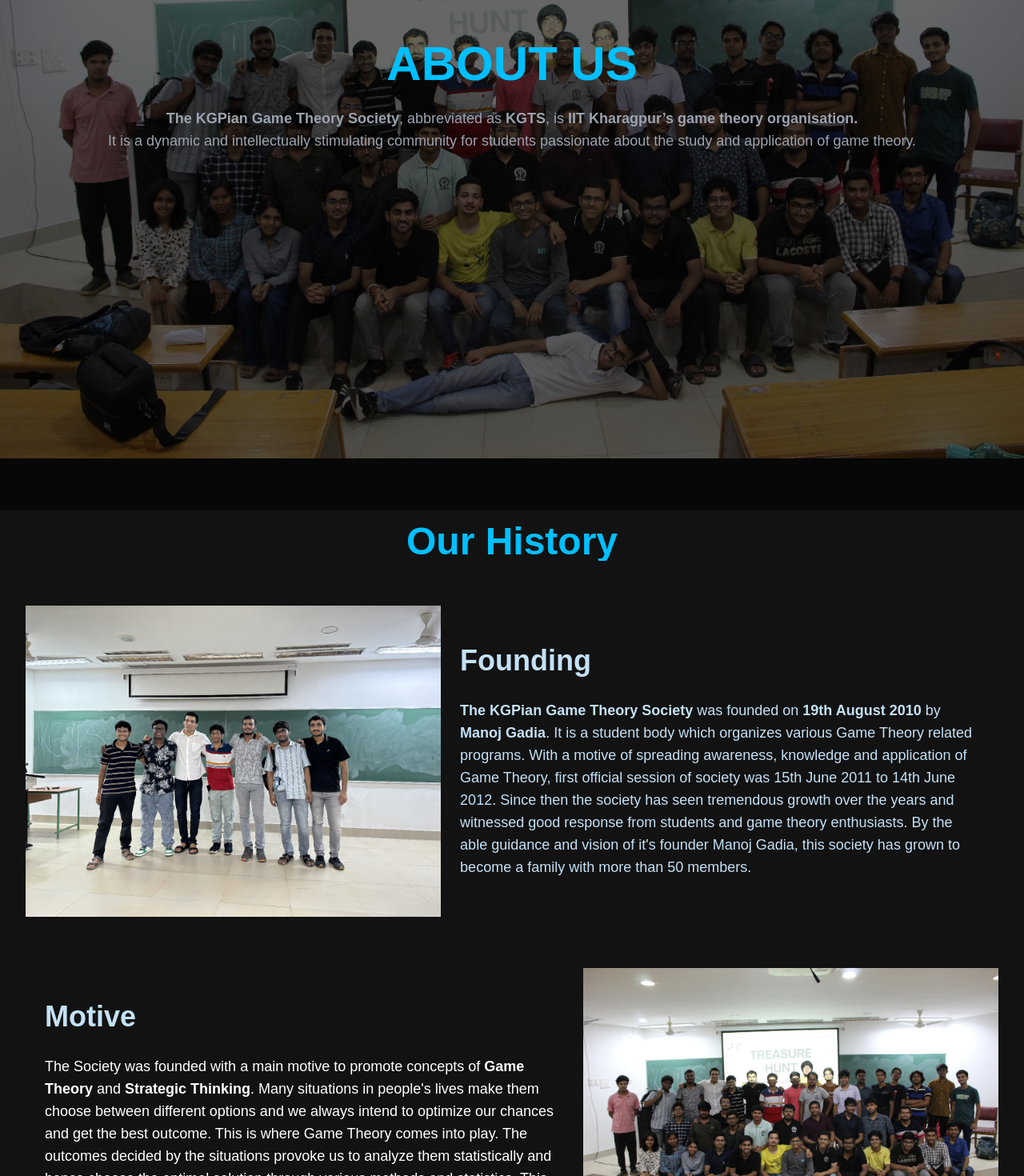
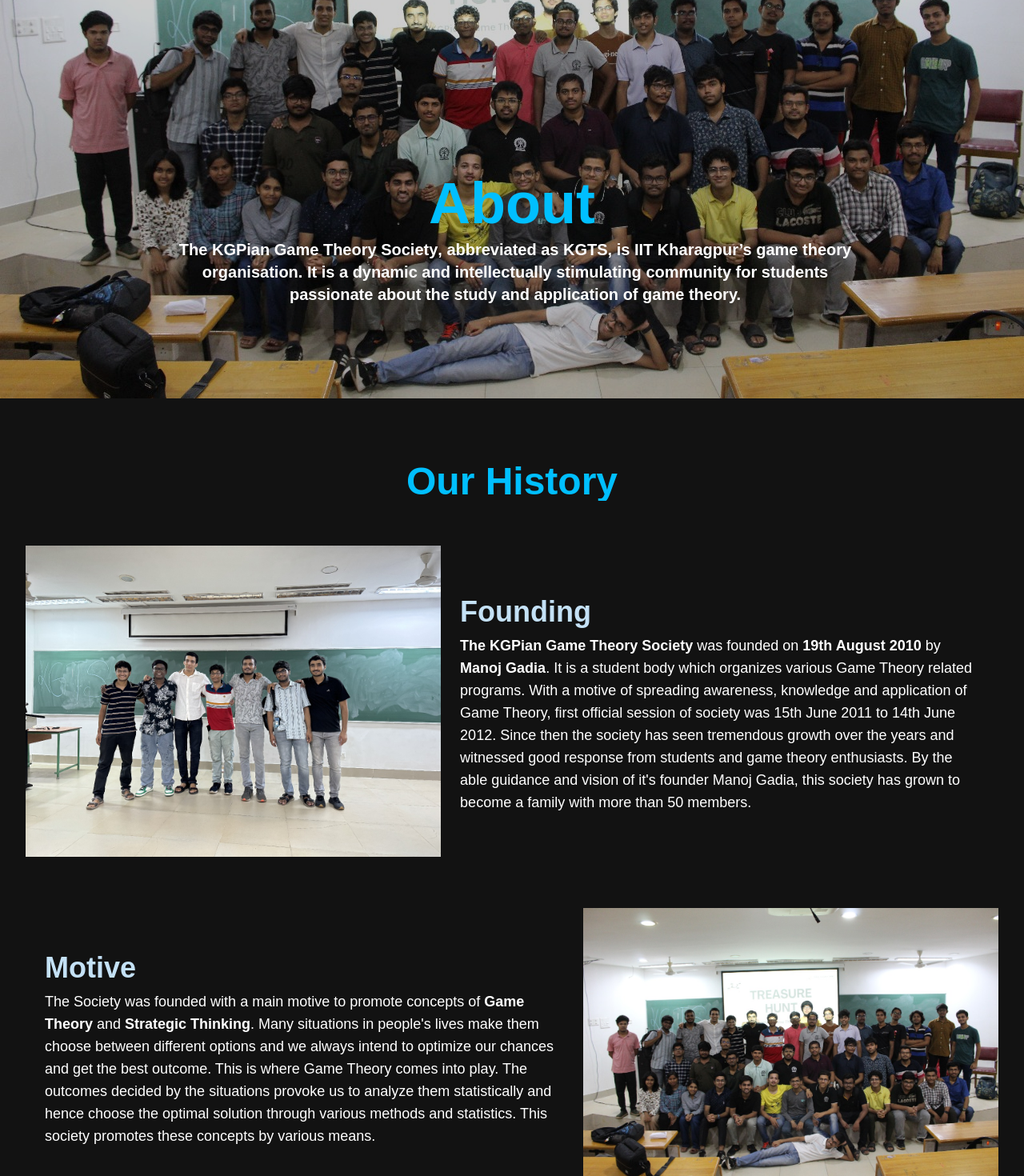
Before and after one commit to kgts-iitkgp/site-frontend, a Next.js app: page /about in a window 1280 px wide. Shown: the part 280-1750 px from the top of the page at 80% size. Built offline with nearby package versions, Linux system fonts and the light colour scheme; a web font is replaced by a local one.

Commit message:
sizing of image in about page

```diff
--- a/src/app/about/page.tsx
+++ b/src/app/about/page.tsx
@@ -1,4 +1,4 @@
-"use client"
+"use client";
 import React from "react";
 import "../output.css";
 import DotBackground from "@/components/DotBackground";
@@ -7,25 +7,32 @@ import { GoCommentDiscussion } from "react-icons/go";
 import { FaBookOpen } from "react-icons/fa";
 import { FaGamepad } from "react-icons/fa";
 
-
 export default function About() {
   return (
-    <div className="flex justify-center">
-      <DotBackground/>
-      <div className="relative w-full h-full inline-block">
+    <div>
+      <DotBackground />
+      <div className="relative bg-black w-full h-full px-4 sm:pt-28 pb-4 bg-cover bg-center flex justify-center items-center">
         <img
-          src="/images/fullteam.jpg"
-          style={{opacity: "1", height: "auto", width: "100%", }}
-        ></img>
-        <div style={{backgroundColor: "rgba(0, 0, 0, 0.6)"}} className="absolute h-[10%] sm:h-[21%] md:h-[34%] w-full pt-3 md:pt-[170px] xl:pt-[330px] top-0 text-center">
-          <div className="font-extrabold font-sans text-4xl sm:text-6xl text-primary top-10">ABOUT US</div>
-          <div className="w-full align-middle flex flex-row justify-center"><div className="w-4/5 md:w-2/5 text-gray-400 text-lg my-6">
+          src="/images/fullteam.jpg" // the background image without the dice
+          alt="full team image"
+          className="absolute top-0 left-0 w-full h-full object-cover opacity-80"
+        />
+        <div className="z-20 flex h-[400px] w-[300px] md:w-[600px] lg:w-[900px] sm:h-[650px] justify-center items-end md:-translate-y-28 lg:-translate-y-20">
+          {/* Text Content */}
+          <div className=" text-white flex flex-col justify-center ">
+            <p className="text-3xl sm:text-5xl mt-5 text-center lg:text-7xl font-bold text-primary">
+              About
+            </p>
+            <p className="mt-2 text-center  sm:ml-2 font-semibold text-xs md:text-sm lg:text-xl pb-5">
               <b>The KGPian Game Theory Society</b>, abbreviated as <b>KGTS</b>,
-            is <b>IIT Kharagpur’s game theory organisation.</b><span className="hidden sm:block">It is a dynamic and
-            intellectually stimulating community for students passionate about
-            the study and application of game theory.</span>
-          </div></div>
+              is <b>IIT Kharagpur’s game theory organisation.</b> It is a
+              dynamic and intellectually stimulating community for students
+              passionate about the study and application of game theory.
+            </p>
           </div>
+        </div>
+      </div>
+      <div>
         <div className="flex flex-col justify-center items-center">
           <div className="text-center mt-20">
             <h1 className="text-5xl font-bold mb-1 sm:mb-6 bg-gradient-to-b from-secondary to-primary inline-block text-transparent bg-clip-text">
@@ -34,45 +41,57 @@ export default function About() {
           </div>
           <div>
             <div className="w-full md:w-4/5 h-auto px-8 py-4 sm:p-8 flex flex-col sm:flex-row justify-center items-center">
-            <div className="w-4/5 sm:w-1/2 h-auto object-cover overflow-hidden"><img
+              <div className="w-4/5 sm:w-1/2 h-auto object-cover overflow-hidden">
+                <img
                   src="/images/heads.jpg"
                   alt="Image 2"
                   className="transition-transform duration-500 ease-in-out transform hover:scale-110 hover:filter hover:grayscale hover:contrast-125"
-            /></div>
-            <p className="w-full sm:w-1/2 h-auto text-base md:text-lg text-left text-tertiary my-6 mx-6">
-              <b className="text-tertiary text-4xl">Founding</b>
-              <br /><br />
+                />
+              </div>
+              <div className="w-full sm:w-1/2 h-auto text-base md:text-lg text-left text-white my-6 mx-6">
+                <p className="text-tertiary text-4xl font-bold my-2">
+                  Founding
+                </p>
+                <p>
+                  {" "}
                   <b>The KGPian Game Theory Society</b> was founded on{" "}
                   <b>19th August 2010</b> by <b>Manoj Gadia</b>. It is a student
-              body which organizes various Game Theory related programs. With a
-              motive of spreading awareness, knowledge and application of Game
-              Theory, first official session of society was 15th June 2011 to
-              14th June 2012. Since then the society has seen tremendous growth
-              over the years and witnessed good response from students and game
-              theory enthusiasts. By the able guidance and vision of it's
-              founder Manoj Gadia, this society has grown to become a family
-              with more than 50 members.
+                  body which organizes various Game Theory related programs.
+                  With a motive of spreading awareness, knowledge and
+                  application of Game Theory, first official session of society
+                  was 15th June 2011 to 14th June 2012. Since then the society
+                  has seen tremendous growth over the years and witnessed good
+                  response from students and game theory enthusiasts. By the
+                  able guidance and vision of it's founder Manoj Gadia, this
+                  society has grown to become a family with more than 50
+                  members.
                 </p>
               </div>
             </div>
+          </div>
           <div className="w-full md:w-4/5 h-auto px-8 py-4 sm:p-8 flex flex-col-reverse sm:flex-row justify-center items-center">
-          <p className="w-full sm:w-1/2 h-auto text-base md:text-lg text-left text-white my-6 mx-6">
-            <b className="text-tertiary text-4xl">Motive</b>
-              <br /><br />
-              The Society was founded with a main motive to promote concepts of{" "}
-              <b>Game Theory</b> and <b>Strategic Thinking</b>. Many situations
-              in people's lives make them choose between different options and
-              we always intend to optimize our chances and get the best outcome.
-              This is where Game Theory comes into play. The outcomes decided by
-              the situations provoke us to analyze them statistically and hence
-              choose the optimal solution through various methods and
-              statistics. This society promotes these concepts by various means.
+            <div className="w-full sm:w-1/2 h-auto text-base md:text-lg text-left text-white my-6 mx-6">
+              <p className="text-tertiary text-4xl font-bold my-2">Motive</p>
+              <p>
+                {" "}
+                The Society was founded with a main motive to promote concepts
+                of <b>Game Theory</b> and <b>Strategic Thinking</b>. Many
+                situations in people's lives make them choose between different
+                options and we always intend to optimize our chances and get the
+                best outcome. This is where Game Theory comes into play. The
+                outcomes decided by the situations provoke us to analyze them
+                statistically and hence choose the optimal solution through
+                various methods and statistics. This society promotes these
+                concepts by various means.
               </p>
-            <div className="w-4/5 sm:w-1/2 h-auto object-cover overflow-hidden"><img
+            </div>
+            <div className="w-4/5 sm:w-1/2 h-auto object-cover overflow-hidden">
+              <img
                 src="/images/fullteam.jpg"
                 alt="Image 1"
                 className="w-full sm:w-1/2 h-auto object-cover transition-transform duration-500 ease-in-out transform hover:scale-110 hover:filter hover:grayscale hover:contrast-125"
-            /></div>
+              />
+            </div>
           </div>
         </div>
         <div className="flex flex-col justify-center">
@@ -82,49 +101,74 @@ export default function About() {
             </h1>
           </div>
           <div className="mx-6 flex flex-col justify-center items-center">
-          <div className="flex flex-col sm:flex-row sm:justify-around justify-center items-center"><div className="w-4/5 sm:w-[40%] h-auto flex flex-col items-center">
-          <PiStrategyBold style={{width: 100, height: 100, color: "white"}}/>
+            <div className="flex flex-col sm:flex-row sm:justify-around justify-center items-center">
+              <div className="w-4/5 sm:w-[40%] h-auto flex flex-col items-center">
+                <PiStrategyBold
+                  style={{ width: 100, height: 100, color: "white" }}
+                />
                 <p className="text-base md:text-lg  text-tertiary my-6 text-center">
-              <b className="text-white">THE ART OF STRATEGY PROJECT</b><br/>
-              This project is started under the advice of Prof. Avinash Dixit,
-              emeritus professor of Princeton University. Society members
-              undergo this self-learning program throughout the year to develop
-              their strategic thinking skills. The Society also makes original
-              questions based on strategic decision-making to compile it as a
-              question bank.<br/>
+                  <b className="text-white">THE ART OF STRATEGY PROJECT</b>
+                  <br />
+                  This project is started under the advice of Prof. Avinash
+                  Dixit, emeritus professor of Princeton University. Society
+                  members undergo this self-learning program throughout the year
+                  to develop their strategic thinking skills. The Society also
+                  makes original questions based on strategic decision-making to
+                  compile it as a question bank.
+                  <br />
                   <br />
                 </p>
               </div>
               <div className="w-4/5 sm:w-[40%] h-auto flex flex-col items-center">
-          <GoCommentDiscussion style={{width: 100, height: 100, color: "white"}}/>
+                <GoCommentDiscussion
+                  style={{ width: 100, height: 100, color: "white" }}
+                />
                 <p className="text-base md:text-lg  text-tertiary my-6 text-center">
-              <b className="text-white">DISCUSSION SESSIONS</b><br/>
-              In discussion sessions, senior members conduct discussion sessions
-              for all the members, explaining the various theoretical concepts,
-              along with interesting games and real-life examples.<br/></p>
-          </div></div>
-          <div className="flex flex-col sm:flex-row sm:justify-around justify-center items-center"><div className="w-4/5 sm:w-[40%] h-auto flex flex-col items-center">
-          <FaBookOpen style={{width: 100, height: 100, color: "white"}}/>
+                  <b className="text-white">DISCUSSION SESSIONS</b>
+                  <br />
+                  In discussion sessions, senior members conduct discussion
+                  sessions for all the members, explaining the various
+                  theoretical concepts, along with interesting games and
+                  real-life examples.
+                  <br />
+                </p>
+              </div>
+            </div>
+            <div className="flex flex-col sm:flex-row sm:justify-around justify-center items-center">
+              <div className="w-4/5 sm:w-[40%] h-auto flex flex-col items-center">
+                <FaBookOpen
+                  style={{ width: 100, height: 100, color: "white" }}
+                />
                 <p className="text-base md:text-lg  text-tertiary my-6 text-center">
-              <b className="text-white">CASE STUDIES</b><br/>
-              Society members practice solving case studies using game theory in
-              our academic meetings. Senior members solve real life case studies
-              in the fields of business and economics.<br/></p>
+                  <b className="text-white">CASE STUDIES</b>
+                  <br />
+                  Society members practice solving case studies using game
+                  theory in our academic meetings. Senior members solve real
+                  life case studies in the fields of business and economics.
+                  <br />
+                </p>
               </div>
               <div className="w-4/5 sm:w-[40%] h-auto flex flex-col items-center">
-          <FaGamepad style={{width: 100, height: 100, color: "white"}}/>
+                <FaGamepad
+                  style={{ width: 100, height: 100, color: "white" }}
+                />
                 <p className="text-base md:text-lg  text-tertiary my-6 text-center">
-              <b className="text-white">GAMES</b><br/>
+                  <b className="text-white">GAMES</b>
+                  <br />
                   In society meetings, members play strategy-based games among
                   themselves to learn how to use game theory concepts in a given
-              situation. The games are usually in accordance with the concepts
-              being covered during discussion sessions.<br/></p>
-          </div></div>
-          </div>
-          <br/>
-          <br/>
+                  situation. The games are usually in accordance with the
+                  concepts being covered during discussion sessions.
+                  <br />
+                </p>
               </div>
             </div>
           </div>
+          <br />
+          <br />
+        </div>
+      </div>
+      {/* </div> */}
+    </div>
   );
 }
```
Also changed, not shown: public/images/fullteam2.jpg (added). Lines whose indentation alone changed are shown as unchanged.
